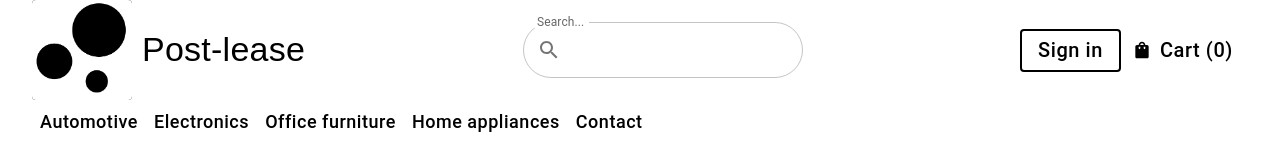
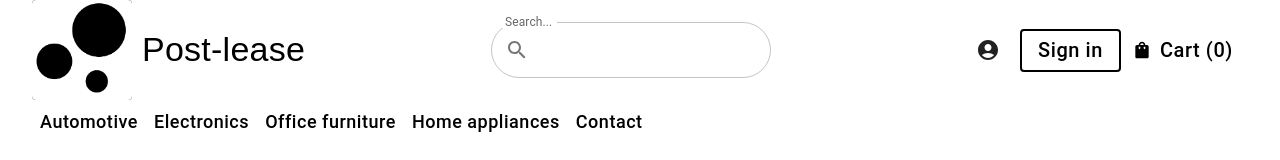
Before and after one commit to Kacper-Sleziak/eCommerce-application, a React (Create React App) app in the folder frontend/: page /signin in a window 1280 px wide. Shown: the top 160 px of the page. Built offline with nearby package versions, Linux system fonts and the light colour scheme.

Commit message:
Signed in menu bar added

```diff
--- /dev/null
+++ b/frontend/src/layout/navbar/ProfileBar.tsx
@@ -0,0 +1,109 @@
+/* eslint-disable react/jsx-props-no-spreading */
+import React, { useState } from 'react'
+import {
+  Button,
+  ClickAwayListener,
+  Grow,
+  MenuItem,
+  MenuList,
+  Paper,
+  Popper,
+} from '@mui/material'
+import { AccountCircle } from '@mui/icons-material'
+
+interface UserProfileDropdownProps {
+  onLogout: () => void
+  onMyProfile: () => void
+}
+
+const ProfileBar: React.FC<UserProfileDropdownProps> = ({
+  onLogout,
+  onMyProfile,
+}) => {
+  const [isOpen, setIsOpen] = useState(false)
+  const anchorRef = React.useRef<HTMLButtonElement>(null)
+
+  const handleToggle = () => {
+    setIsOpen((prevOpen) => !prevOpen)
+  }
+
+  const handleClose = () => {
+    // if (anchorRef.current?.contains(event.target as HTMLElement)) {
+    //  return
+    // }
+    // console.log("test")
+    setIsOpen(false)
+  }
+
+  const handleLogout = () => {
+    onLogout()
+    setIsOpen(false)
+  }
+
+  const handleMyProfile = () => {
+    onMyProfile()
+    setIsOpen(false)
+  }
+
+  return (
+    <>
+      <Button
+        ref={anchorRef}
+        aria-controls={isOpen ? 'menu-list' : undefined}
+        aria-haspopup="true"
+        onClick={handleToggle}
+        color="inherit"
+      >
+        <AccountCircle />
+      </Button>
+      <Popper
+        open={isOpen}
+        anchorEl={anchorRef.current}
+        role={undefined}
+        transition
+        disablePortal
+      >
+        {({ TransitionProps, placement }) => (
+          <Grow
+            {...TransitionProps}
+            style={{
+              transformOrigin:
+                placement === 'bottom' ? 'center top' : 'center bottom',
+            }}
+          >
+            <Paper>
+              <ClickAwayListener onClickAway={handleClose}>
+                <MenuList autoFocusItem={isOpen} id="menu-list">
+                  <MenuItem
+                    onClick={handleMyProfile}
+                    sx={{
+                      '&:hover': {
+                        background: '#FCA311',
+                        color: '#fff',
+                      },
+                    }}
+                  >
+                    My Profile
+                  </MenuItem>
+                  <MenuItem
+                    onClick={handleLogout}
+                    sx={{
+                      '&:hover': {
+                        background: '#FCA311',
+                        color: '#fff',
+                      },
+                    }}
+                  >
+                    Log Out
+                  </MenuItem>
+                </MenuList>
+              </ClickAwayListener>
+            </Paper>
+          </Grow>
+        )}
+      </Popper>
+    </>
+  )
+}
+
+export default ProfileBar
--- a/frontend/src/layout/navbar/UpperNavbar.tsx
+++ b/frontend/src/layout/navbar/UpperNavbar.tsx
@@ -4,10 +4,21 @@ import CardMedia from '@mui/material/CardMedia'
 import Typography from '@mui/material/Typography'
 import ShoppingBagIcon from '@mui/icons-material/ShoppingBag'
 import InputSearchBar from './InputMui'
+import ProfileBar from './ProfileBar'
 import bubbles from '../../imgs/bubbles.png'
 import '../../styles/layout/navbar.css'
 
 const UpperNavbar: React.FC = () => {
+  const handleLogout = () => {
+    // Your logout logic here
+    console.log('Logging out...')
+  }
+
+  const handleMyProfile = () => {
+    // Navigate to user's profile or perform other actions
+    console.log('Navigating to My Profile...')
+  }
+
   return (
     <div className="upperNavbar">
       <div className="logo">
@@ -25,6 +36,7 @@ const UpperNavbar: React.FC = () => {
       </div>
       <InputSearchBar label="Search..." />
       <div className="upperNavbarButtons">
+        <ProfileBar onLogout={handleLogout} onMyProfile={handleMyProfile} />
         <Button
           href="/signin"
           className="signInButton"
```
